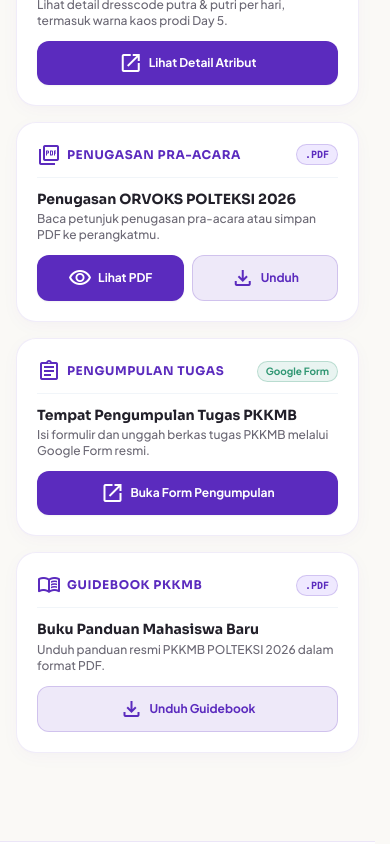
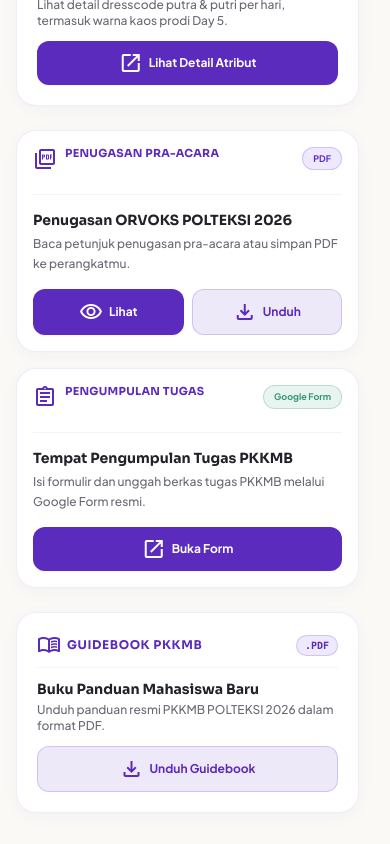
Before and after one commit to polteksi/pkkmb, a React (Vite) app: page / in a window 390 px wide. Shown: the part 1800-2644 px from the top of the page. Built offline with nearby package versions, Linux system fonts and the light colour scheme.

Commit message:
fix: polish responsive task cards

```diff
--- a/src/components/HomeTab.tsx
+++ b/src/components/HomeTab.tsx
@@ -310,26 +310,28 @@
             </button>
           </div>
 
+        </div>
+
           {/* Penugasan Pra-Acara + Pengumpulan: side-by-side on desktop, stacked on mobile */}
-          <div className="grid grid-cols-1 lg:grid-cols-2 gap-4">
-            <div className="campus-card campus-card-hover bg-white dark:bg-[#1B1638] p-5 border border-[#5B2BBE]/12 dark:border-[#5B2BBE]/25 flex flex-col justify-between gap-3 shadow-xs">
-              <div className="flex items-center justify-between border-b border-slate-100 dark:border-[#251F4A] pb-2.5">
-                <div className="flex items-center gap-1.5 text-[#5B2BBE] dark:text-[#C39BFF]">
-                  <span className="material-symbols-outlined text-[18px]">picture_as_pdf</span>
-                  <span className="font-bold text-xs uppercase tracking-wider font-display">
+          <div className="lg:col-span-12 grid grid-cols-1 md:grid-cols-2 gap-4 items-stretch">
+            <div className="campus-card campus-card-hover bg-white dark:bg-[#1B1638] p-4 sm:p-5 border border-[#5B2BBE]/12 dark:border-[#5B2BBE]/25 grid grid-rows-[auto_1fr_auto] gap-4 shadow-xs h-full min-w-0">
+              <div className="flex items-start justify-between gap-2 border-b border-slate-100 dark:border-[#251F4A] pb-3 min-h-12">
+                <div className="flex items-start gap-2 text-[#5B2BBE] dark:text-[#C39BFF] min-w-0">
+                  <span className="material-symbols-outlined text-[20px] shrink-0">picture_as_pdf</span>
+                  <span className="font-bold text-[11px] sm:text-xs uppercase leading-tight tracking-wide font-display">
                     Penugasan Pra-Acara
                   </span>
                 </div>
-                <span className="text-[10px] bg-[#EFE9FF] dark:bg-[#5B2BBE]/35 text-[#5B2BBE] dark:text-[#C39BFF] font-bold px-2 py-0.5 rounded-full border border-[#5B2BBE]/20 font-mono">
-                  .PDF
+                <span className="text-[9px] bg-[#EFE9FF] dark:bg-[#5B2BBE]/35 text-[#5B2BBE] dark:text-[#C39BFF] font-bold px-2.5 py-1 rounded-full border border-[#5B2BBE]/20 whitespace-nowrap shrink-0">
+                  PDF
                 </span>
               </div>
 
-              <div>
+              <div className="md:min-h-24">
                 <h3 className="font-display font-bold text-sm text-[#22202A] dark:text-white leading-snug">
                   Penugasan ORVOKS POLTEKSI 2026
                 </h3>
-                <p className="text-xs text-[#6B6874] dark:text-[#A39EB8] mt-0.5 font-medium">
+                <p className="text-xs text-[#6B6874] dark:text-[#A39EB8] mt-1 font-medium leading-relaxed">
                   Baca petunjuk penugasan pra-acara atau simpan PDF ke perangkatmu.
                 </p>
               </div>
@@ -339,16 +341,16 @@
                   href={PRA_ACARA_PDF}
                   target="_blank"
                   rel="noopener noreferrer"
-                  className="w-full bg-[#5B2BBE] hover:bg-[#43208F] dark:hover:bg-[#7D3BD6] text-white font-bold text-xs py-2.5 px-2 rounded-xl transition-all flex items-center justify-center gap-1.5 shadow-xs cursor-pointer active:scale-98"
+                  className="w-full min-h-11 bg-[#5B2BBE] hover:bg-[#43208F] dark:hover:bg-[#7D3BD6] text-white font-bold text-xs py-2.5 px-2 rounded-xl transition-all flex items-center justify-center gap-1.5 shadow-xs cursor-pointer active:scale-98 whitespace-nowrap"
                   aria-label="Lihat PDF penugasan pra-acara"
                 >
                   <span className="material-symbols-outlined text-[16px]">visibility</span>
-                  <span>Lihat PDF</span>
+                  <span>Lihat</span>
                 </a>
                 <a
                   href={PRA_ACARA_PDF}
                   download="PENUGASAN ORVOKS POLTEKSI 2026 (pra-acara).pdf"
-                  className="w-full bg-[#5B2BBE]/10 dark:bg-[#5B2BBE]/25 hover:bg-[#5B2BBE]/15 dark:hover:bg-[#5B2BBE]/40 text-[#5B2BBE] dark:text-[#C39BFF] font-bold text-xs py-2.5 px-2 rounded-xl border border-[#5B2BBE]/20 dark:border-[#5B2BBE]/40 transition-all flex items-center justify-center gap-1.5 cursor-pointer active:scale-98"
+                  className="w-full min-h-11 bg-[#5B2BBE]/10 dark:bg-[#5B2BBE]/25 hover:bg-[#5B2BBE]/15 dark:hover:bg-[#5B2BBE]/40 text-[#5B2BBE] dark:text-[#C39BFF] font-bold text-xs py-2.5 px-2 rounded-xl border border-[#5B2BBE]/20 dark:border-[#5B2BBE]/40 transition-all flex items-center justify-center gap-1.5 cursor-pointer active:scale-98 whitespace-nowrap"
                   aria-label="Unduh PDF penugasan pra-acara"
                 >
                   <span className="material-symbols-outlined text-[16px]">download</span>
@@ -358,24 +360,24 @@
             </div>
 
             {/* Card 4: Pengumpulan Tugas */}
-            <div className="campus-card bg-white dark:bg-[#1B1638] p-5 border border-[#5B2BBE]/12 dark:border-[#5B2BBE]/25 flex flex-col justify-between gap-3 shadow-xs">
-            <div className="flex items-center justify-between border-b border-slate-100 dark:border-[#251F4A] pb-2.5">
-              <div className="flex items-center gap-1.5 text-[#5B2BBE] dark:text-[#C39BFF]">
-                <span className="material-symbols-outlined text-[18px]">assignment</span>
-                <span className="font-bold text-xs uppercase tracking-wider font-display">
+            <div className="campus-card campus-card-hover bg-white dark:bg-[#1B1638] p-4 sm:p-5 border border-[#5B2BBE]/12 dark:border-[#5B2BBE]/25 grid grid-rows-[auto_1fr_auto] gap-4 shadow-xs h-full min-w-0">
+              <div className="flex items-start justify-between gap-2 border-b border-slate-100 dark:border-[#251F4A] pb-3 min-h-12">
+                <div className="flex items-start gap-2 text-[#5B2BBE] dark:text-[#C39BFF] min-w-0">
+                  <span className="material-symbols-outlined text-[20px] shrink-0">assignment</span>
+                  <span className="font-bold text-[11px] sm:text-xs uppercase leading-tight tracking-wide font-display">
                     Pengumpulan Tugas
                   </span>
                 </div>
-              <span className="text-[10px] bg-[#2F9672]/10 text-[#2F9672] dark:text-[#4ADE80] font-bold px-2 py-0.5 rounded-full border border-[#2F9672]/25 shrink-0">
+                <span className="text-[9px] bg-[#2F9672]/10 text-[#2F9672] dark:text-[#4ADE80] font-bold px-2.5 py-1 rounded-full border border-[#2F9672]/25 whitespace-nowrap shrink-0">
                   Google Form
                 </span>
               </div>
 
-            <div>
+              <div className="md:min-h-24">
                 <h3 className="font-display font-bold text-sm text-[#22202A] dark:text-white leading-snug">
                   Tempat Pengumpulan Tugas PKKMB
                 </h3>
-              <p className="text-xs text-[#6B6874] dark:text-[#A39EB8] mt-0.5 font-medium">
+                <p className="text-xs text-[#6B6874] dark:text-[#A39EB8] mt-1 font-medium leading-relaxed">
                   Isi formulir dan unggah berkas tugas PKKMB melalui Google Form resmi.
                 </p>
               </div>
@@ -384,13 +386,15 @@
                 href="https://docs.google.com/forms/d/e/1FAIpQLSfUqRIP_uAYehse677ygmldbhE38o0DLupajKuIWxr2oIISZQ/viewform?usp=publish-editor"
                 target="_blank"
                 rel="noopener noreferrer"
-              className="w-full bg-[#5B2BBE] dark:bg-[#5B2BBE] hover:bg-[#43208F] dark:hover:bg-[#7D3BD6] text-white font-bold text-xs py-2.5 rounded-xl transition-all flex items-center justify-center gap-1.5 shadow-xs cursor-pointer active:scale-98"
+                className="w-full min-h-11 bg-[#5B2BBE] dark:bg-[#5B2BBE] hover:bg-[#43208F] dark:hover:bg-[#7D3BD6] text-white font-bold text-xs py-2.5 px-3 rounded-xl transition-all flex items-center justify-center gap-1.5 shadow-xs cursor-pointer active:scale-98 whitespace-nowrap"
               >
                 <span className="material-symbols-outlined text-[16px]">open_in_new</span>
-              <span>Buka Form Pengumpulan</span>
+                <span>Buka Form</span>
               </a>
             </div>
           </div>
+
+        <div className="lg:col-start-8 lg:col-span-5 flex flex-col gap-4">
 
           {/* Card 5: Guidebook PKKMB (PDF Download) */}
           <div className="campus-card bg-white dark:bg-[#1B1638] p-5 border border-[#5B2BBE]/12 dark:border-[#5B2BBE]/25 flex flex-col justify-between gap-3 shadow-xs">
```
Lines whose indentation alone changed are shown as unchanged.
